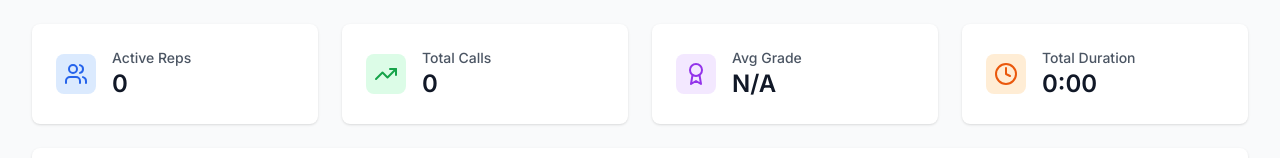
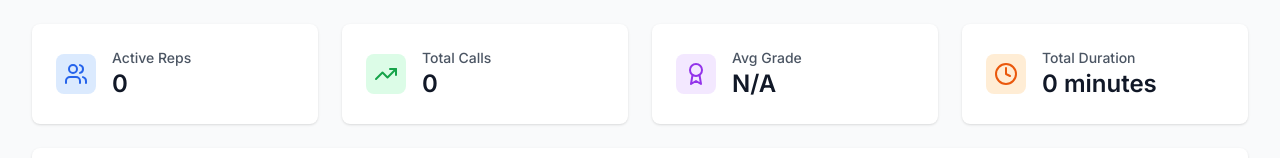
Before and after one commit to angryera/performance-tracking, a Next.js app: page /manager/performance in a window 1280 px wide. Shown: the part 153-311 px from the top of the page. Built offline with nearby package versions, Linux system fonts and the light colour scheme; no server answers; the database is empty.

Commit message:
Update performance metrics to reflect total minutes instead of total hours. Adjusted related types and UI components for consistency in displaying duration.

```diff
--- a/src/app/api/manager/performance/route.ts
+++ b/src/app/api/manager/performance/route.ts
@@ -167,7 +167,7 @@ export async function GET(request: NextRequest) {
         totalReps,
         totalCalls,
         overallAvgGrade,
-        totalHours: Math.round(totalDuration / 3600)
+        totalMinutes: Math.round(totalDuration / 60)
       },
       performanceData: performanceData.sort((a, b) => b.totalCalls - a.totalCalls),
       gradeDistribution: gradePercentages,
--- a/src/app/manager/performance/page.tsx
+++ b/src/app/manager/performance/page.tsx
@@ -20,7 +20,7 @@ interface PerformanceSummary {
   totalReps: number
   totalCalls: number
   overallAvgGrade: string
-  totalHours: number
+  totalMinutes: number
 }
 
 interface GradeDistribution {
@@ -43,7 +43,7 @@ export default function PerformancePage() {
     totalReps: 0,
     totalCalls: 0,
     overallAvgGrade: 'N/A',
-    totalHours: 0
+    totalMinutes: 0
   })
   const [gradeDistribution, setGradeDistribution] = useState<GradeDistribution>({
     A: 0, B: 0, C: 0, D: 0, F: 0
@@ -191,7 +191,7 @@ export default function PerformancePage() {
               </div>
               <div className="ml-4">
                 <p className="font-medium text-gray-600 text-sm">Total Duration</p>
-                <p className="font-semibold text-gray-900 text-2xl">{formatDuration(summary.totalHours * 3600)}</p>
+                <p className="font-semibold text-gray-900 text-2xl">{summary.totalMinutes} minutes</p>
               </div>
             </div>
           </div>
```
